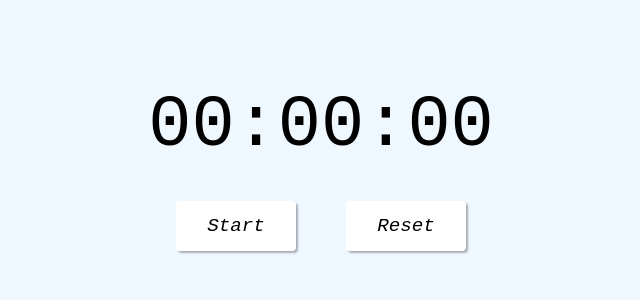
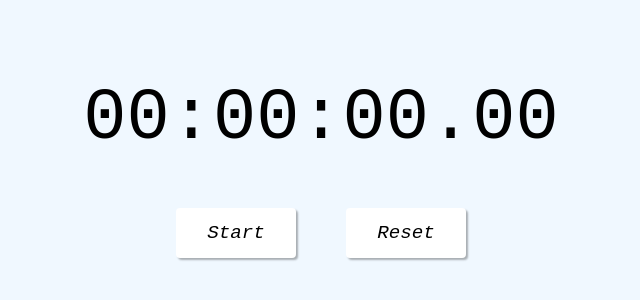
Before and after one commit to Pyae41/StopWatchJs, a plain HTML site: page index.html in a window 1280 px wide. Shown: the part 232-532 px from the top of the page, without its empty margins (319-959 px from the left). Drawn offline with Linux system fonts and the light colour scheme.

Commit message:
add milisec

```diff
--- a/index.html
+++ b/index.html
@@ -13,8 +13,8 @@
     <main>
         <div class="container">
             <div class="stopwatch-container">
-                <p>
-                    <span id="stopwatch">00:00:00</span>
+                <p id="stopwatch">
+                    00:00:00<span id="milisecs">.00</span>
                 </p>
             </div>
             <div class="btns">
```
